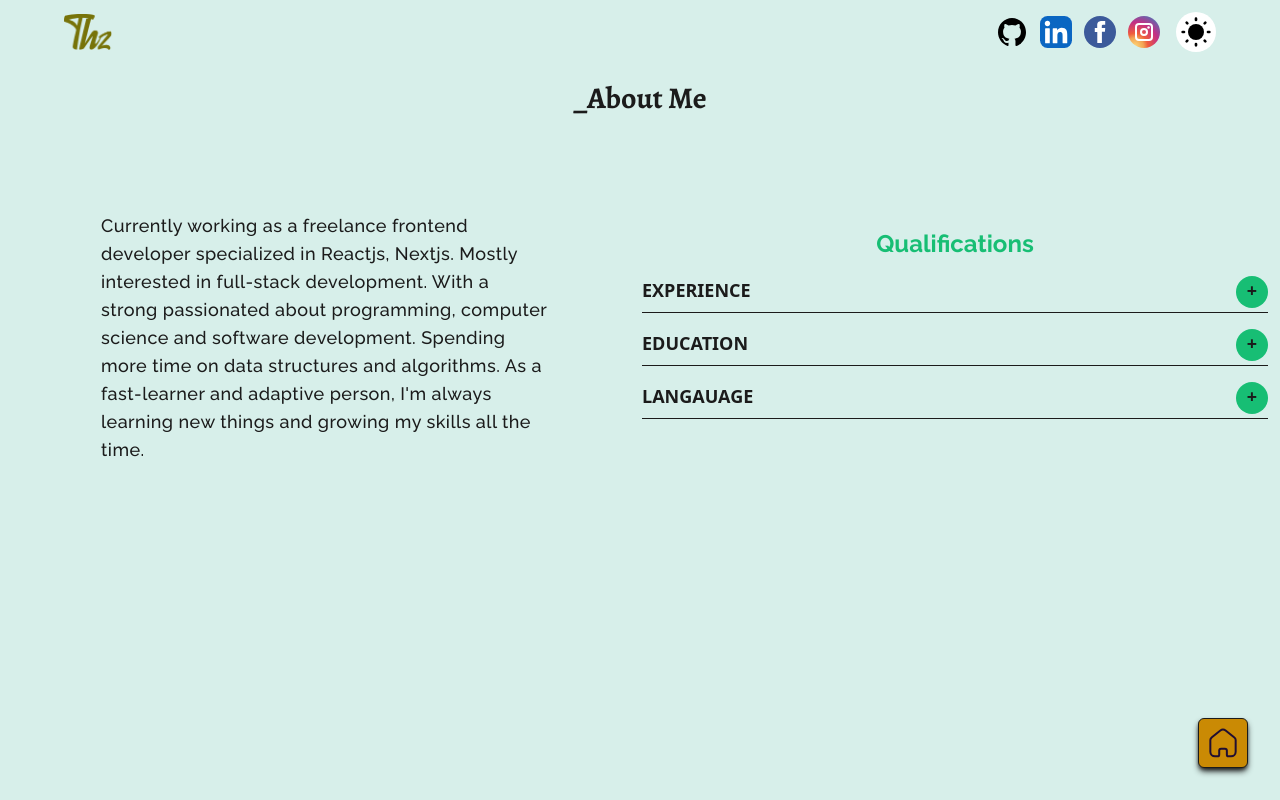
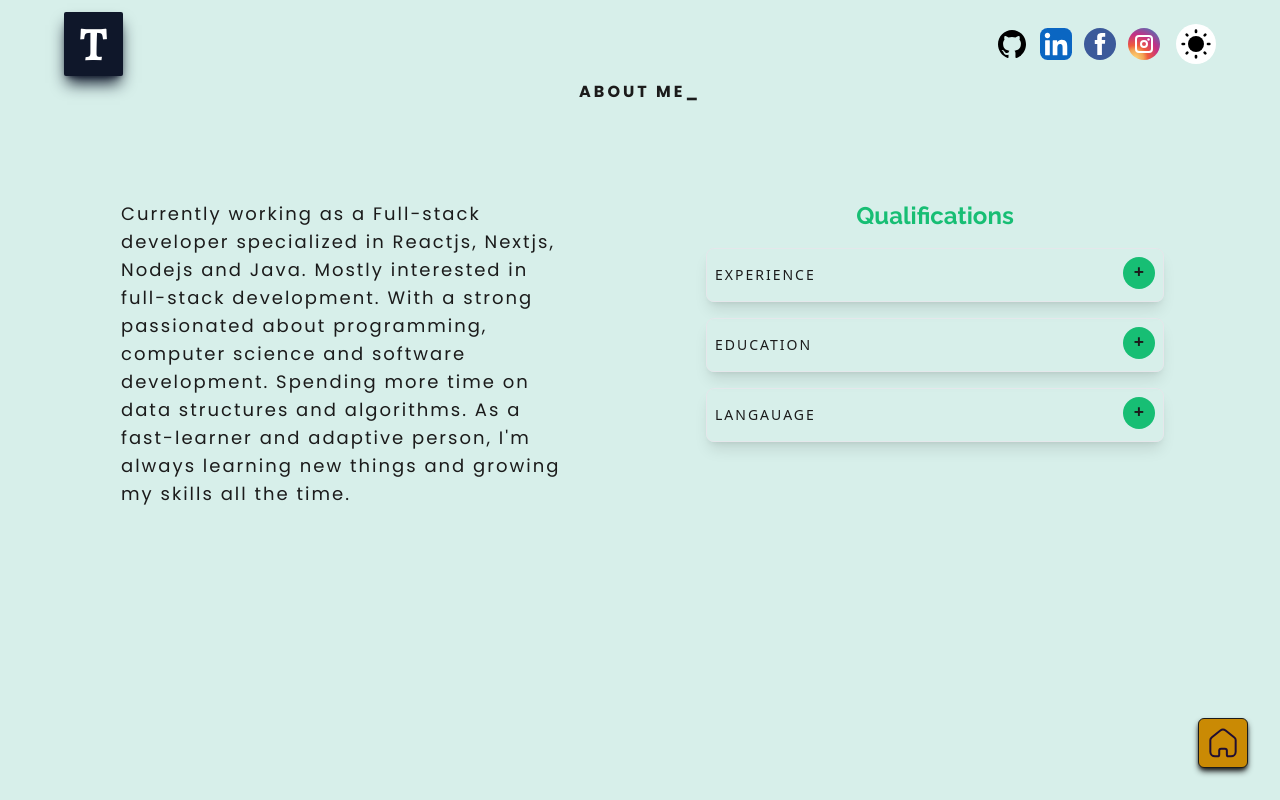
Before and after one commit to ThanHtikeZawGithub/MyPortfolio, a Next.js app: page /about in a window 1280 px wide. Shown: the top 800 px of the page. Built offline with nearby package versions, Linux system fonts and the light colour scheme.

Commit message:
second commit

```diff
--- a/app/AboutCard.jsx
+++ b/app/AboutCard.jsx
@@ -1,39 +1,36 @@
-import React, { useState } from 'react'
+import React, { useState } from 'react';
 
 const AboutCard = (props) => {
-    const [showInfo, setShowInfo] = useState(false);
+  const [showInfo, setShowInfo] = useState(false);
+
   return (
-    <div key={props.title} className="my-4">
-    <div onClick={()=>setShowInfo(curr => !curr)}
-        className='cursor-pointer relative overflow-hidden'>
-    <h3 className="text-md md:text-lg font-bold mb-2">{props.title}</h3>
-    <span className=' bg-primary3 text-center font-extrabold text-lg w-8 h-8 rounded-full absolute right-0 top-0 '>
-        {showInfo? '-':'+'}
+    <div key={props.title} className="my-4 border shadow-lg p-2 rounded-lg">
+      <div
+        onClick={() => setShowInfo((curr) => !curr)}
+        className="cursor-pointer flex items-center relative overflow-hidden"
+      >
+        <h3 className="md:text-sm font-medium font-poppins tracking-[2px] py-2">{props.title}</h3>
+        <span className="bg-primary3 text-center transition-all duration-500 z-50 font-extrabold text-lg w-8 h-8 rounded-full absolute right-0 top-0">
+          {showInfo ? '-' : '+'}
         </span>
+      </div>
+      <div
+        className={`transition-all ${
+          showInfo ? 'max-h-[200px] opacity-100' : 'max-h-0 opacity-0'
+        } overflow-hidden duration-500`}
+      >
+        {props.description.map((val) => (
+          <div key={val.cap} className="md:px-2 px-2">
+            <div className="flex items-center justify-between">
+              <h1 className="font-bold text-sm md:text-base text-primary3 font-open">{val.cap}</h1>
+              <span className="font-semibold text-[10px] md:text-sm font-raleway">{val.date}</span>
+            </div>
+            <div className="pb-3 font-semibold text-sm font-open">{val.des}</div>
+          </div>
+        ))}
+      </div>
     </div>
-    {showInfo ? (
-      <div className="border-b border-dark py-6 border-l">
-        {
-            props.description.map((val)=>(
-                <div key={val.cap} className='md:px-2 px-2'>
-                <div className='flex items-center justify-between'>
-                    <h1 className='font-bold text-sm md:text-base text-primary3 font-open'>{val.cap}</h1>
-                    <span className='font-semibold text-[10px] md:text-sm font-raleway'>{val.date}</span>
-                </div>
-                <div className='pb-3 font-semibold text-sm font-open'>
-                    {val.des}
-                </div>
-                </div>
-            ))
-        }
-      </div>
-    ):(
-      <div className="border-b border-dark">
-        <p className=""></p>
-      </div>
-    )}
-  </div>
-  )
+  );
 };
 
 export default AboutCard;
--- a/app/Navbar.jsx
+++ b/app/Navbar.jsx
@@ -25,8 +25,9 @@ const Navbar = () => {
       }w-full px-8 md:px-16 py-3 font-medium z-20 flex items-center justify-between`}
     >
       <nav className="flex items-center justify-between">
-        <div className=" flex items-center justify-between">
-            <img src="/assets/logo.png" alt="logo" className="w-12 h-auto" />
+        <div className=" bg-slate-900 font-bold font-alegreya text-white text-5xl px-4 py-2 rounded-sm shadow-slate-900 shadow-lg flex items-center justify-between">
+            {/* <img src="/assets/logo.png" alt="logo" className="w-12 h-auto" /> */}
+            T
          </div>
       </nav>
       <nav className="flex items-center gap-4">
--- a/app/about/About.jsx
+++ b/app/about/About.jsx
@@ -5,19 +5,19 @@ import AboutCard from "../AboutCard";
 
 const About = () => {
   return (
-    <section className="md:max-w-8xl flex flex-col md:min-h-screen md:mx-auto pt-20">
-      <h2 className="title mb-6 md:mb-24">_About Me</h2>
-      <div className="grid grid-cols-1 md:grid-cols-2 gap-1 px-3 h-full w-full">
-        <div className="flex flex-col md:px-8 justify-center items-center">
-          <p className="max-w-md font-normal text-base font-raleway md:text-lg md:font-medium tracking-wide text-center md:text-start">
-          Currently working as a freelance frontend developer specialized in Reactjs, Nextjs.
+    <section className="max-w-[1200px] relative flex flex-col md:min-h-screen md:mx-auto pt-20">
+      <h2 className="title mb-6 md:mb-24">ABOUT ME_</h2>
+      <div className="grid grid-cols-1 md:grid-cols-2 gap-1 px-3 h-full w-full justify-center">
+        <div className="flex flex-col md:px-8 items-center">
+          <p className="max-w-md text-sm font-normal font-poppin md:text-lg tracking-[2px] text-center md:text-start">
+          Currently working as a Full-stack developer specialized in Reactjs, Nextjs, Nodejs and Java.
           Mostly interested in full-stack development. With a strong passionated about programming,
           computer science and software development. Spending more time on data structures and algorithms.
           As a fast-learner and adaptive person, I'm always learning new things and growing my skills all the time.
           </p>
         </div>
-        <div>
-          <h3 className="text-xl text-primary3 my-4 md:text-2xl md:px-16 text-center font-bold font-raleway">
+        <div className="px-[64px]">
+          <h3 className="text-xl text-primary3 md:text-2xl md:px-16 text-center font-bold font-raleway">
             Qualifications
             </h3>
           <div>
--- a/app/about/Skill.jsx
+++ b/app/about/Skill.jsx
@@ -2,6 +2,7 @@ import React, { useState } from "react";
 import { skills } from "../Info";
 // Import Swiper React components
 import { Swiper, SwiperSlide } from "swiper/react";
+import { Autoplay } from "swiper";
 // Import Swiper styles
 import "swiper/css/pagination";
 // import required modules
@@ -17,6 +18,10 @@ const Skill = () => {
         pagination={{
           clickable: true,
         }}
+        autoplay={{
+          delay: 2500,
+          disableOnInteraction: false,
+        }}
         breakpoints={{
           640: {
             slidesPerView: 1,
@@ -31,11 +36,11 @@ const Skill = () => {
             spaceBetween: 40,
           },
         }}
-        modules={[Pagination]}
+        modules={[Pagination, Autoplay]}
         className="mySwiper relative text-center mx-8">
          {skills.map((skill,index)=>{
           return (
-            <SwiperSlide key={index} className="bg-dark text-left py-4 px-4 rounded-md ">
+            <SwiperSlide key={index} className="bg-dark dark:bg-white text-left py-4 px-4 rounded-md ">
               <div className="relative flex items-center justify-between overflow-hidden">
               <span className="text-primary3 font-raleway dark:text-primary3 capitalize mb-16 font-semibold block">{skill.name}</span>
               <img src="/assets/shape-1.png" alt="image" className="w-28 h-28 -top-8 -right-8 absolute"/>
--- a/app/globals.css
+++ b/app/globals.css
@@ -94,5 +94,21 @@
 @layer base {
   }
   .title {
-    @apply mx-auto w-full text-3xl text-center font-alegreya dark:text-primary3 text-dark font-bold
+    @apply mx-auto w-full uppercase tracking-[3px] text-center font-poppin dark:text-primary3 text-dark font-bold
   }
+
+  /* @keyframes glowing {
+    0% {
+      text-shadow: 0 0 5px grey;
+    }
+    50% {
+      text-shadow: 0 0 6px grey;
+    }
+    100% {
+      text-shadow: 0 0 7px grey;
+    }
+  }
+
+  .animate-glow {
+    animation: glowing 2s infinite;
+  } */
--- a/app/layout.jsx
+++ b/app/layout.jsx
@@ -1,6 +1,6 @@
 import './globals.css'
-import {Raleway} from 'next/font/google';
-import { Alegreya, Open_Sans } from 'next/font/google';
+import {Poppins, Raleway} from 'next/font/google';
+import { Alegreya, Open_Sans, Manrope } from 'next/font/google';
 import Navbar from './Navbar';
 import Script from 'next/script';
 
@@ -18,6 +18,17 @@ const openSans = Open_Sans({
   variable:'--font-open',
 })
 
+const manrope = Manrope ({
+  subsets:['latin'],
+  variable:'--font-man',
+})
+
+const poppin = Poppins ({
+  subsets:['latin'],
+  variable:'--font-pop',
+  weight: ["400", "500", "600", "700", "800", "900"],
+})
+
 
 export const metadata = {
   title: 'Than Htike Zaw',
@@ -28,7 +39,7 @@ export default function RootLayout({ children }) {
 
   return (
     <html lang="en">
-      <body className={`${raleway.variable} ${alegreya.variable} ${openSans.variable}`}>
+      <body className={`${raleway.variable} ${alegreya.variable} ${openSans.variable} ${manrope.variable} ${poppin.variable}`}>
         <Script id='theme-switcher' strategy='beforeInteractive'>
           {`
           if (localStorage.theme === 'dark' || (!('theme' in localStorage) && window.matchMedia('(prefers-color-scheme: dark)').matches)) {
--- a/package.json
+++ b/package.json
@@ -17,7 +17,7 @@
     "react-hook-form": "^7.43.9",
     "react-intersection-observer": "^9.4.3",
     "react-spinners": "^0.13.8",
-    "swiper": "^9.2.0",
+    "swiper": "^9.4.1",
     "yup": "^1.0.2"
   },
   "devDependencies": {
--- a/tailwind.config.js
+++ b/tailwind.config.js
@@ -16,7 +16,7 @@ module.exports = {
     extend: {
      colors:{
       primary: '#D7EFEA',
-      secondary: '#c7c83b',
+      secondary: '#222222',
       primary1: '#FFFFFF',
       primary3: '#17BE74',
       dark:'#1b1b1b',
@@ -31,6 +31,8 @@ module.exports = {
       raleway:['var(--font-raleway)', ...fontFamily.sans],
       alegreya: ['var(--font-alegreya)', ...fontFamily.sans ],
       open: ['var(--font-open)', ...fontFamily.serif],
+      man:['var(--font-man)', ...fontFamily.serif],
+      poppin:['var(--font-pop)', ...fontFamily.sans],
      },
 
     },
```
Also changed, not shown: 1 other file (tests, documents, lock files or other folders).
